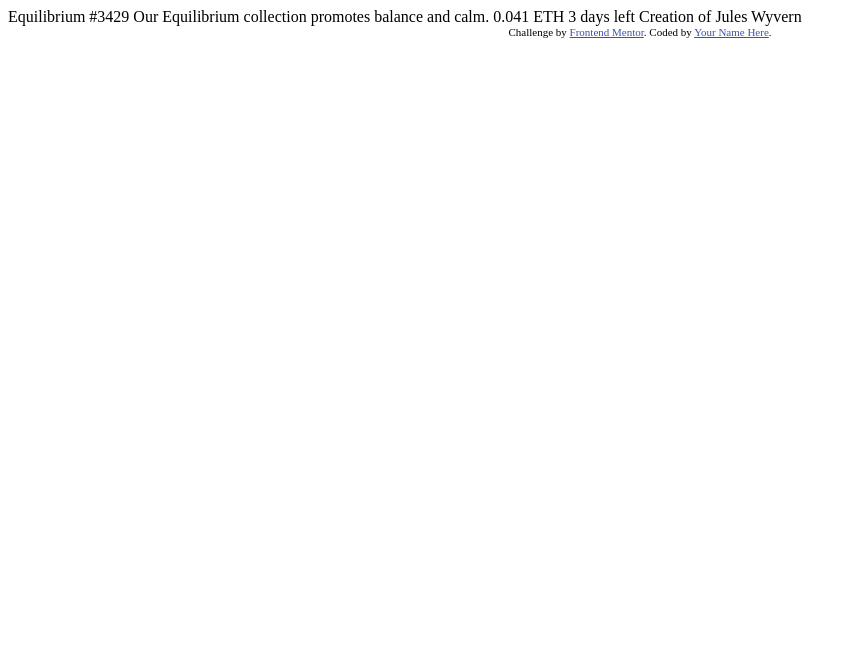
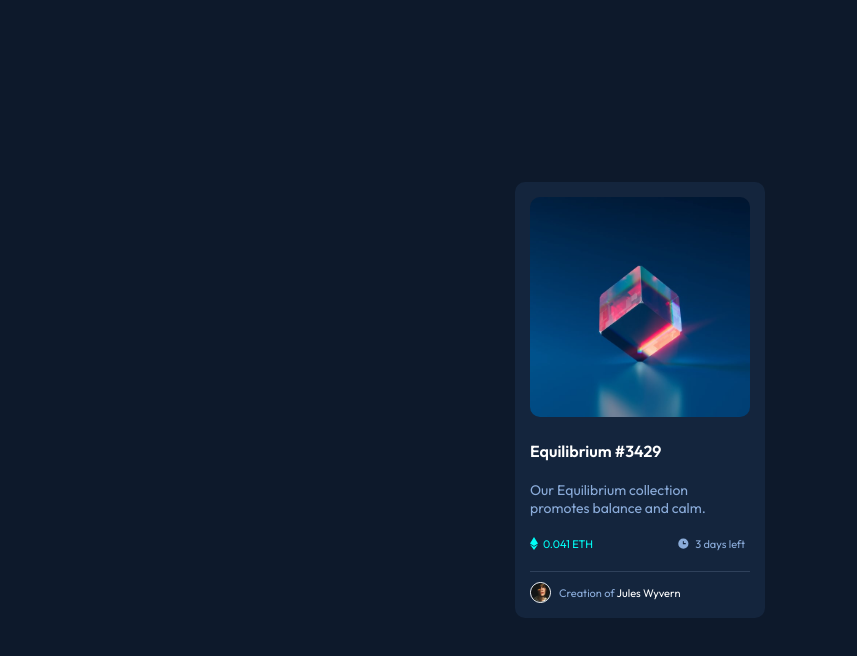
Before and after one commit to Chaitanya-Shahare/nft-preview-card, a plain HTML site: page index.html in a window 1280 px wide. Shown: the whole page, without its empty margins (0-857 px from the left). Drawn offline with Linux system fonts and the light colour scheme.

Commit message:
completed most project

```diff
--- a/index.html
+++ b/index.html
@@ -1,33 +1,47 @@
 <!DOCTYPE html>
 <html lang="en">
+
 <head>
-  <meta charset="UTF-8">
-  <meta name="viewport" content="width=device-width, initial-scale=1.0"> <!-- displays site properly based on user's device -->
+	<meta charset="UTF-8">
+	<meta name="viewport" content="width=device-width, initial-scale=1.0">
+	<!-- displays site properly based on user's device -->
+	<title>NFT preview card component</title>
+	<link rel="stylesheet" href="styles.css">
 
-  <link rel="icon" type="image/png" sizes="32x32" href="./images/favicon-32x32.png">
+</head>
 
-  <title>Frontend Mentor | NFT preview card component</title>
-
-  <!-- Feel free to remove these styles or customise in your own stylesheet 👍 -->
-  <style>
-    .attribution { font-size: 11px; text-align: center; }
-    .attribution a { color: hsl(228, 45%, 44%); }
-  </style>
-</head>
 <body>
 
-  Equilibrium #3429
+	<main>
+		<div class="main-image">
+			<img class="image" id="main-image" alt="equilibrium image" src="images/image-equilibrium.jpg">
+		</div>
+		<h3 class="heading">Equilibrium #3429</h3>
+		<p class="info">Our Equilibrium collection promotes balance and calm.</p>
 
-  Our Equilibrium collection promotes balance and calm.
+		<div class="details">
 
-  0.041 ETH
-  3 days left
+			<div class="eth">
+				<img class="icon-ethereum" alt="ethereum icon" src="images/icon-ethereum.svg">
+				<span>0.041 ETH</span>
+			</div>
 
-  Creation of Jules Wyvern
+			<div class="clock">
+				<img class="icon-clock" alt="clock icon" src="images/icon-clock.svg">
+				<span>3 days left</span>
+			</div>
 
-  <div class="attribution">
-    Challenge by <a href="https://www.frontendmentor.io?ref=challenge" target="_blank">Frontend Mentor</a>.
-    Coded by <a href="#">Your Name Here</a>.
-  </div>
+		</div>
+
+		<div class="divider"></div>
+
+		<div class="footer">
+			<img class="avatar" alt="avatar" src="images/image-avatar.png">
+			<span class="footer-info">Creation of <a>Jules Wyvern</a></span>
+		</div>
+
+	</main>
+
 </body>
+
 </html>
--- /dev/null
+++ b/styles.css
@@ -0,0 +1,126 @@
+@import url('https://fonts.googleapis.com/css2?family=Outfit:wght@300;400;600&display=swap');
+
+
+
+
+* {
+	padding: 0;
+	margin: 0;
+	/* border: 1px solid black; */
+}
+
+body {
+	background-color: hsl(217, 54%, 11%);
+	display: flex;
+	justify-content: center;
+	align-items: center;
+	height: 100vh;
+	color: white;
+	font-family: 'Outfit', sans-serif;
+}
+
+main {
+	/* display: flex; */
+	/* flex-direction: column; */
+	/* align-items: center; */
+	width: 30%;
+	padding: 15px;
+	background-color: hsl(216, 50%, 16%);
+	border-radius: 10px;
+	min-width: 218px;
+	max-width: 220px;
+}
+
+.main-image {
+	border-radius: 10px;
+}
+
+.main-image:hover {
+	background-color: hsl(178, 100%, 50%);
+	cursor: pointer;
+	z-index: 1;
+}
+
+#main-image {
+	width: 100%;
+	border-radius: 10px;
+}
+
+.info {
+	font-size: 14px;
+	color: hsl(215, 51%, 70%);
+}
+
+.heading {
+	font-size: 100%;
+	margin: 20px 0;
+}
+
+.heading:hover {
+	color: hsl(178, 100%, 50%);
+	cursor: pointer;
+}
+
+.details {
+	display: flex;
+	align-items: center;
+	justify-content: space-between;
+	font-size: 11px;
+	margin: 20px 0;
+}
+
+.icon-ethereum,
+.icon-clock {
+	height: 13px;
+	margin-right: 5px;
+}
+
+.eth, .clock {
+	display: flex;
+	align-items: space-between;
+}
+
+.clock {
+	margin-right: 5px;
+}
+
+.eth span {
+	color: hsl(178, 100%, 50%);
+}
+
+.clock span {
+	color: hsl(215, 51%, 70%);
+}
+
+.divider {
+	width: 100%;
+	background-color: hsl(215, 32%, 27%);
+	height: 1px;
+	margin: 20px 0;
+}
+
+.footer {
+	margin-top: -10px;
+	display: flex;
+	align-items: center;
+}
+
+.avatar {
+	height: 19px;
+	border: 1px solid white;
+	border-radius: 100px;
+}
+
+.footer-info {
+	font-size: 	11px;
+	margin-left: 8px;
+	color: hsl(215, 51%, 70%);
+}
+
+.footer-info a {
+	color: white;
+}
+.footer-info a:hover {
+	cursor: pointer;
+	color: hsl(178, 100%, 50%);
+}
```
